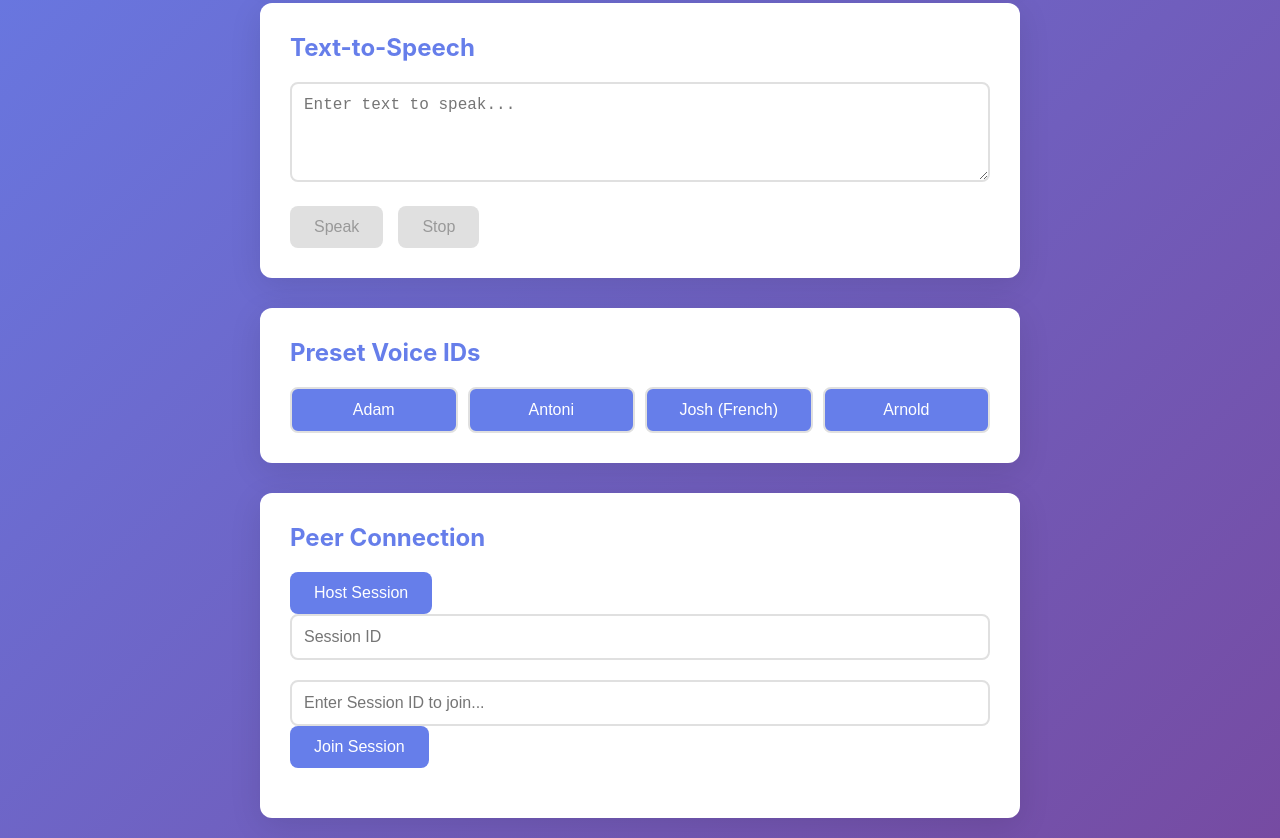
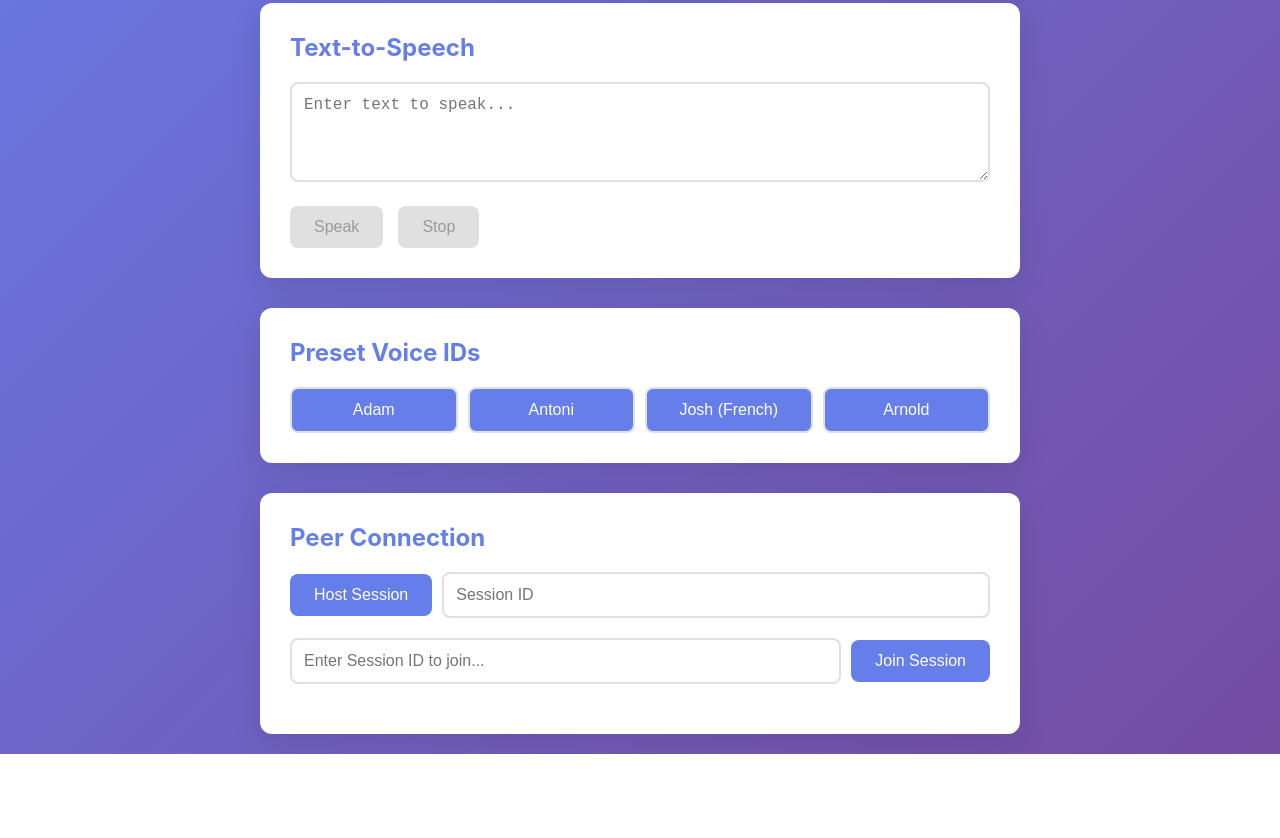
Before and after one commit to websimapi/websim-elevenlabs-voice-tester, a plain HTML site: page index.html in a window 1280 px wide. Shown: the part 384-1222 px from the top of the page. After the commit the page ends 1138 px from the top, so only its background shows below. Drawn offline with Linux system fonts and the light colour scheme.

Commit message:
v7: Host session needs to give us a session ID peerjs

```diff
--- a/app.js
+++ b/app.js
@@ -176,8 +176,9 @@ function hostSession() {
     }
     peer = new Peer();
     peer.on('open', id => {
+        // display the generated session ID
         sessionIdDisplay.value = id;
-        peerStatus.textContent = 'Waiting for connection...';
+        peerStatus.innerHTML = `<strong>Your Session ID:</strong> ${id}<br><em>Waiting for connection...</em>`;
     });
     peer.on('connection', conn => {
         conn.on('open', () => {
--- a/styles.css
+++ b/styles.css
@@ -198,3 +198,14 @@ button:disabled {
         font-size: 2rem;
     }
 }
+
+.peer-section .input-group {
+    display: flex;
+    align-items: center;
+    gap: 10px;
+}
+
+.peer-section .input-group input {
+    flex: 1;
+    width: auto;
+}
```
